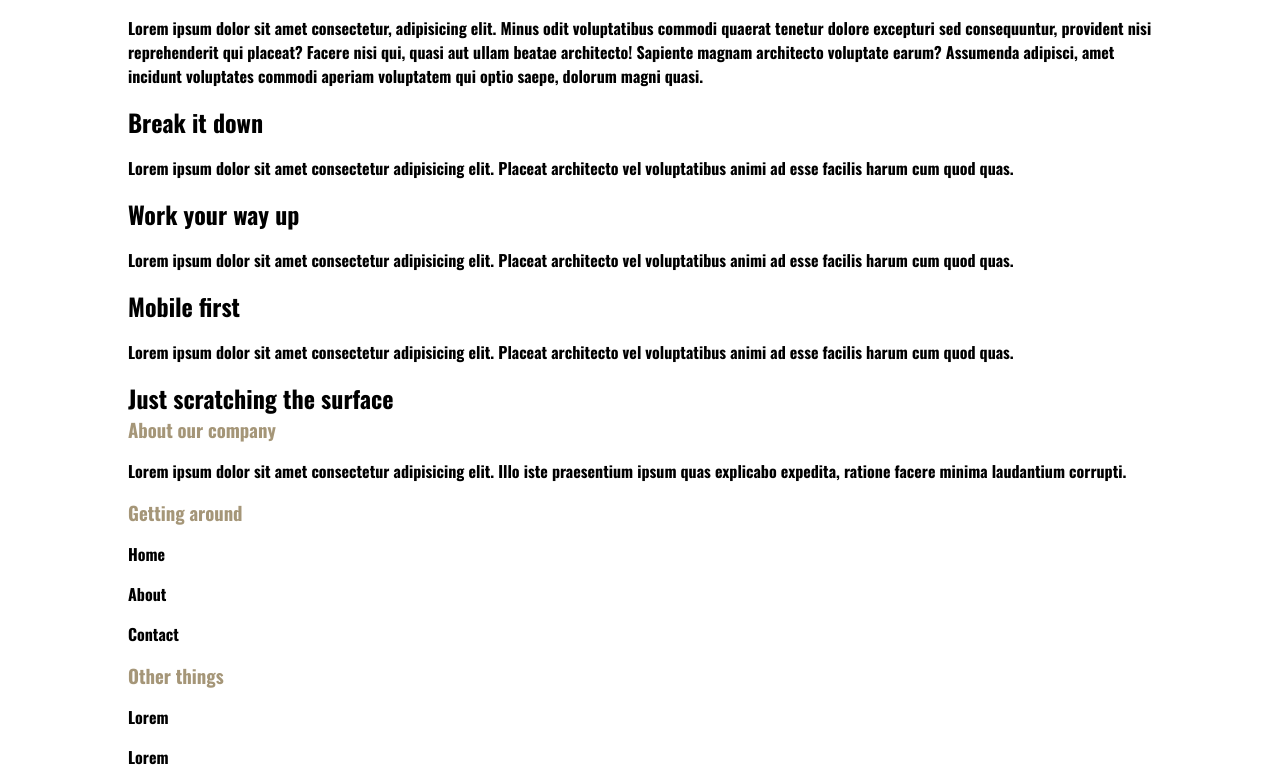
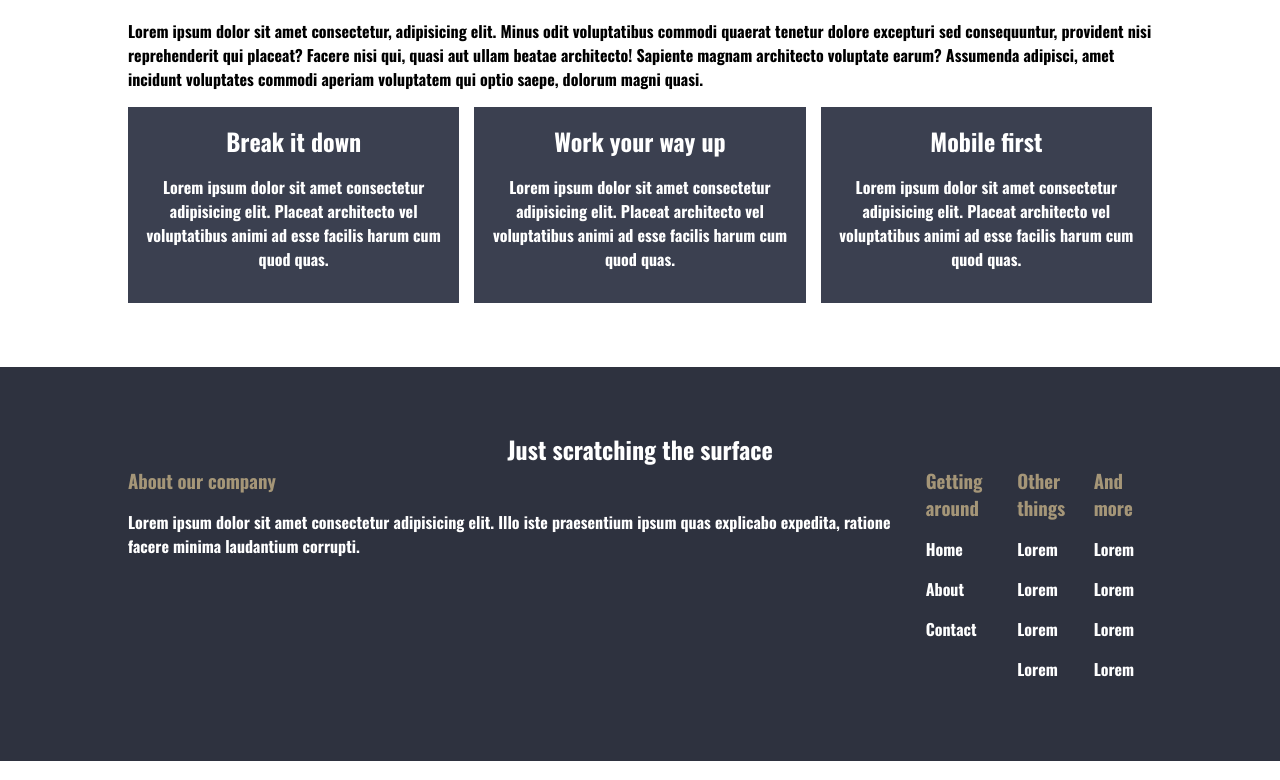
Before and after one commit to BrandonC123/layout-practice, a plain HTML site: page challenge-9/index.html in a window 1280 px wide. Shown: the part 1760-2540 px from the top of the page. Drawn offline with nearby package versions, Linux system fonts and the light colour scheme.

Commit message:
Medium sized layout roughed out.

```diff
--- a/challenge-9/index.html
+++ b/challenge-9/index.html
@@ -70,81 +70,83 @@
         </section>
 
         <section class="section-one">
-            <div class="container">
+            <div class="container row">
                 <div class="col">
                     <h3 class="accent-text">Mobile-first</h3>
                     <p>
                         Lorem ipsum dolor sit amet consectetur adipisicing elit.
-                        Placeat architecto vel voluptatibus animi ad esse facilis
-                        harum cum quod quas.
+                        Placeat architecto vel voluptatibus animi ad esse
+                        facilis harum cum quod quas.
                     </p>
                 </div>
                 <div class="col">
                     <h3 class="accent-text">Efficient</h3>
                     <p>
                         Lorem ipsum dolor sit amet consectetur adipisicing elit.
-                        Placeat architecto vel voluptatibus animi ad esse facilis
-                        harum cum quod quas.
+                        Placeat architecto vel voluptatibus animi ad esse
+                        facilis harum cum quod quas.
                     </p>
                 </div>
                 <div class="col">
                     <h3 class="accent-text">Done right</h3>
                     <p>
                         Lorem ipsum dolor sit amet consectetur adipisicing elit.
-                        Placeat architecto vel voluptatibus animi ad esse facilis
-                        harum cum quod quas.
+                        Placeat architecto vel voluptatibus animi ad esse
+                        facilis harum cum quod quas.
                     </p>
                 </div>
             </div>
         </section>
 
-        <section class="section-two row">
-            <div class="container">
+        <section class="section-two">
+            <div class="container section-two-container">
                 <div class="section-two-left-col column">
                     <h2 class="accent-text">It doesn't have to be so hard</h2>
                     <p>
                         Lorem ipsum dolor sit amet consectetur adipisicing elit.
-                        Vitae provident tempora iusto, odit voluptate ea quas eum
-                        optio expedita, repudiandae enim! Alias deleniti aperiam
-                        nostrum mollitia voluptatem reprehenderit laboriosam
-                        architecto, dolor deserunt libero repudiandae fugit odio
-                        repellat, non voluptatum animi ex! Dolore distinctio quod
-                        explicabo recusandae soluta quas esse optio.
+                        Vitae provident tempora iusto, odit voluptate ea quas
+                        eum optio expedita, repudiandae enim! Alias deleniti
+                        aperiam nostrum mollitia voluptatem reprehenderit
+                        laboriosam architecto, dolor deserunt libero repudiandae
+                        fugit odio repellat, non voluptatum animi ex! Dolore
+                        distinctio quod explicabo recusandae soluta quas esse
+                        optio.
                     </p>
                     <img src="./img/the-image.jpg" />
                     <p>
-                        Lorem ipsum dolor sit amet consectetur, adipisicing elit.
-                        Minus odit voluptatibus commodi quaerat tenetur dolore
-                        excepturi sed consequuntur, provident nisi reprehenderit qui
-                        placeat? Facere nisi qui, quasi aut ullam beatae architecto!
-                        Sapiente magnam architecto voluptate earum? Assumenda
-                        adipisci, amet incidunt voluptates commodi aperiam
-                        voluptatem qui optio saepe, dolorum magni quasi.
+                        Lorem ipsum dolor sit amet consectetur, adipisicing
+                        elit. Minus odit voluptatibus commodi quaerat tenetur
+                        dolore excepturi sed consequuntur, provident nisi
+                        reprehenderit qui placeat? Facere nisi qui, quasi aut
+                        ullam beatae architecto! Sapiente magnam architecto
+                        voluptate earum? Assumenda adipisci, amet incidunt
+                        voluptates commodi aperiam voluptatem qui optio saepe,
+                        dolorum magni quasi.
                     </p>
                 </div>
-                <div class="section-two-right-col">
-                    <div class="section-two-cards">
-                        <h2>Break it down</h2>
+                <div class="section-two-right-col row">
+                    <div class="section-two-card">
+                        <h2 class="card-title">Break it down</h2>
                         <p>
-                            Lorem ipsum dolor sit amet consectetur adipisicing elit.
-                            Placeat architecto vel voluptatibus animi ad esse
-                            facilis harum cum quod quas.
+                            Lorem ipsum dolor sit amet consectetur adipisicing
+                            elit. Placeat architecto vel voluptatibus animi ad
+                            esse facilis harum cum quod quas.
                         </p>
                     </div>
-                    <div class="section-two-cards">
-                        <h2>Work your way up</h2>
+                    <div class="section-two-card">
+                        <h2 class="card-title">Work your way up</h2>
                         <p>
-                            Lorem ipsum dolor sit amet consectetur adipisicing elit.
-                            Placeat architecto vel voluptatibus animi ad esse
-                            facilis harum cum quod quas.
+                            Lorem ipsum dolor sit amet consectetur adipisicing
+                            elit. Placeat architecto vel voluptatibus animi ad
+                            esse facilis harum cum quod quas.
                         </p>
                     </div>
-                    <div class="section-two-cards">
-                        <h2>Mobile first</h2>
+                    <div class="section-two-card">
+                        <h2 class="card-title">Mobile first</h2>
                         <p>
-                            Lorem ipsum dolor sit amet consectetur adipisicing elit.
-                            Placeat architecto vel voluptatibus animi ad esse
-                            facilis harum cum quod quas.
+                            Lorem ipsum dolor sit amet consectetur adipisicing
+                            elit. Placeat architecto vel voluptatibus animi ad
+                            esse facilis harum cum quod quas.
                         </p>
                     </div>
                 </div>
@@ -152,17 +154,17 @@
         </section>
         <section class="section-three">
             <div class="container">
-                <h1>Just scratching the surface</h1>
+                <h1 class="card-title section-three-title">Just scratching the surface</h1>
                 <div class="row">
                     <div class="section-three-left-col">
                         <h3 class="accent-text">About our company</h3>
                         <p>
-                            Lorem ipsum dolor sit amet consectetur adipisicing elit.
-                            Illo iste praesentium ipsum quas explicabo expedita,
-                            ratione facere minima laudantium corrupti.
+                            Lorem ipsum dolor sit amet consectetur adipisicing
+                            elit. Illo iste praesentium ipsum quas explicabo
+                            expedita, ratione facere minima laudantium corrupti.
                         </p>
                     </div>
-                    <div class="section-three-right-col">
+                    <div class="section-three-right-col row">
                         <div class="column">
                             <h3 class="accent-text">Getting around</h3>
                             <p>Home</p>
--- a/challenge-9/style.css
+++ b/challenge-9/style.css
@@ -28,6 +28,10 @@ ul {
     padding: 0;
 }
 
+section {
+    padding: 4em 0;
+}
+
 .accent-text {
     color: #a59678;
 }
@@ -53,13 +57,39 @@ ul {
 
 .intro {
     background-color: #3b4050;
-    padding: 4em 0;
     color: white;
 }
 
 .section-one {
-    background-color: #dddfe6;
-    padding: 3em 0;
+    background-color: #e6e7eb;
+}
+
+.col {
+    text-align: center;
+}
+
+.section-two {
+}
+
+.section-two-card {
+    background-color: #3b4050;
+    color: white;
+    text-align: center;
+    margin-bottom: 1em;
+    padding: 1em;
+}
+
+.section-three {
+    background-color: #2e323f;
+    color: white;
+}
+
+.section-three-title {
+    text-align: center;
+}
+
+.card-title {
+    color: white;
 }
 
 .brown-btn {
@@ -71,7 +101,20 @@ ul {
     padding: 0.5em 1em;
 }
 
-@media (max-width: 700px) {
+@media (min-width: 700px) {
+    .row {
+        display: flex;
+    }
+    .intro-title {
+        font-size: 2rem;
+    }
+    .section-two-card {
+        margin: 0;
+    }
+    .section-two-card + .section-two-card,
+    .col + .col {
+        margin-left: 15px;
+    }
 }
 
 @media (min-width: 1000px) {
```
